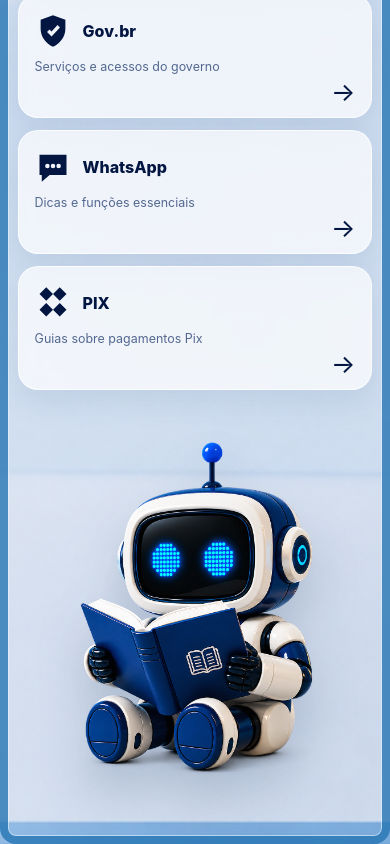
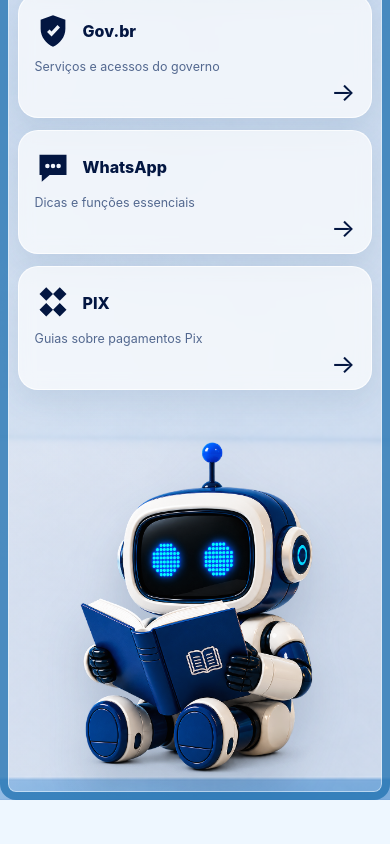
Before and after one commit to Dudu330123/teste-guido, a Next.js app: page / in a window 390 px wide. Shown: the part 848-1692 px from the top of the page. After the commit the page ends 1648 px from the top, so only its background shows below. Built offline with nearby package versions, Linux system fonts and the light colour scheme; no server answers; the database is empty.

Commit message:
Ajustar home para caber em uma única tela

```diff
--- a/src/app/globals.css
+++ b/src/app/globals.css
@@ -382,7 +382,7 @@ html[data-theme="dark"] .guido-home::before {
 }
 
 .guido-home-content {
-  min-height: calc(100vh - 7.75rem);
+  min-height: calc(100vh - 8.75rem);
 }
 
 .home-header {
@@ -802,19 +802,18 @@ html[data-theme="dark"] .home-search-icon {
 }
 
 .home-mascot {
-  position: relative;
+  position: absolute;
+  right: clamp(3rem, 6.5vw, 6.5rem);
+  bottom: 0;
   z-index: 3;
   display: flex;
-  align-self: end;
   justify-content: center;
-  margin-bottom: 2.75rem;
 }
 
 .home-mascot img {
   width: min(56vw, 44rem);
   max-width: none;
   height: auto;
-  transform: translateX(-4rem);
   filter: drop-shadow(0 28px 24px rgba(15, 44, 78, 0.18));
 }
 
@@ -931,6 +930,9 @@ html[data-theme="dark"] .home-search-icon {
   }
 
   .home-mascot {
+    position: relative;
+    right: auto;
+    bottom: auto;
     width: 100%;
     margin-top: 1rem;
   }
```
